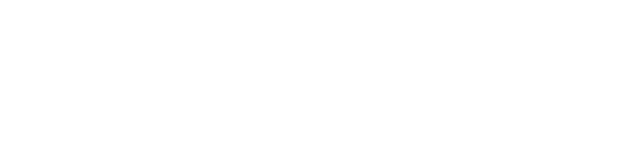
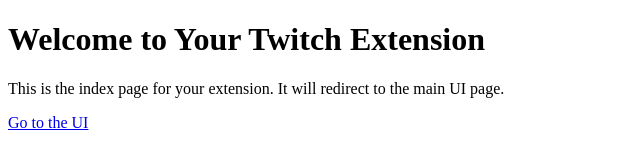
Before and after one commit to Bestcreeper-code/DCtwitch, a browser extension: page index.html in a window 1280 px wide. Shown: the whole page, without its empty margins (0-640 px from the left). Drawn offline with Linux system fonts and the light colour scheme.

Commit message:
Update index.html

```diff
--- a/index.html
+++ b/index.html
@@ -1,3 +1,18 @@
+<!DOCTYPE html>
+<html lang="en">
+<head>
+    <meta charset="UTF-8">
+    <meta name="viewport" content="width=device-width, initial-scale=1.0">
+    <title>Your Twitch Extension</title>
+    <link rel="stylesheet" href="style.css">
+</head>
 <body>
+    <h1>Welcome to Your Twitch Extension</h1>
+    <p>This is the index page for your extension. It will redirect to the main UI page.</p>
 
+    <!-- Optional link to direct users to Ui.html -->
+    <a href="Ui.html">Go to the UI</a>
+
+    <script src="client.js"></script>
 </body>
+</html>
```
